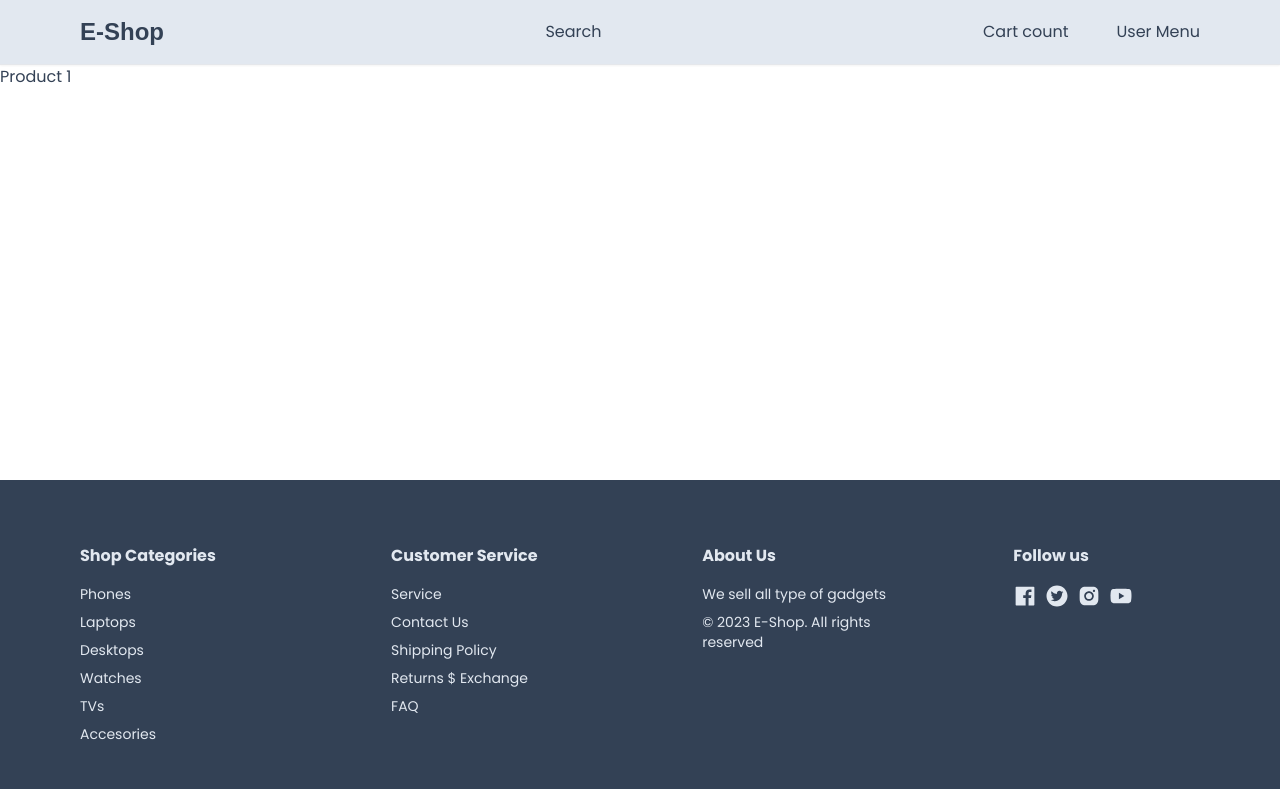
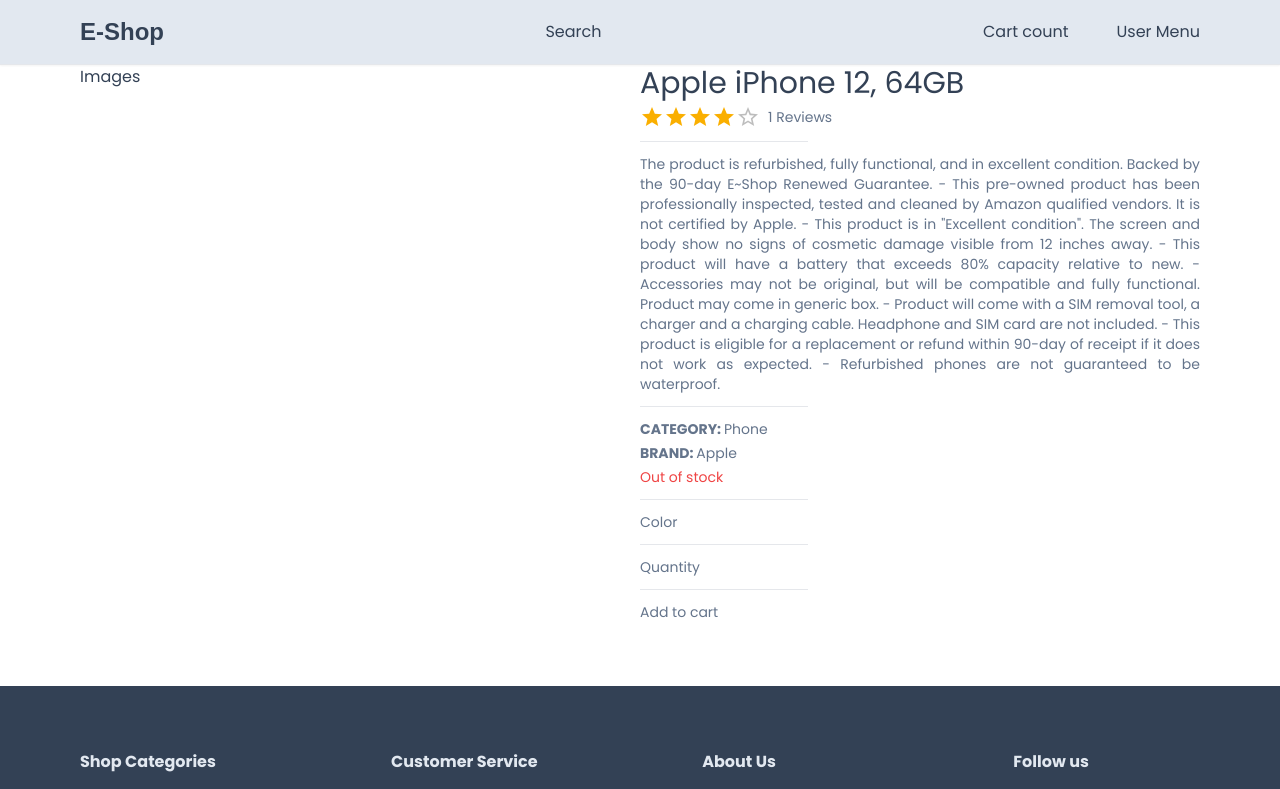
Before and after one commit to tanvirgeek/e-shop, a Next.js app: page /product/1 in a window 1280 px wide. Shown: the top 789 px of the page. Built offline with nearby package versions, Linux system fonts and the light colour scheme; a web font is replaced by a local one.

Commit message:
Product Details

```diff
--- /dev/null
+++ b/app/product/[productId]/ProductDetails.tsx
@@ -0,0 +1,49 @@
+import { Rating } from "@mui/material";
+
+interface ProductDetailsProps {
+  product: any;
+}
+
+const Horizontal = () => {
+  return <hr className="w-[30%] my-2"></hr>;
+};
+
+const ProductDetails: React.FC<ProductDetailsProps> = ({ product }) => {
+  const productRating =
+    product.reviews.reduce((acc: number, item: any) => item.rating + acc, 0) /
+    product.reviews.length;
+  return (
+    <div className="grid grid-cols-1 md:grid-cols-2">
+      <div>Images</div>
+      <div className="flex flex-col gap-1 text-slate-500 text-sm">
+        <h2 className="text-3xl font-medium text-slate-700">{product.name}</h2>
+        <div className="flex items-center gap-2">
+          <Rating value={productRating} readOnly />
+          <div>{product.reviews.length} Reviews</div>
+        </div>
+        <Horizontal />
+        <div className="text-justify">{product.description}</div>
+        <Horizontal />
+        <div>
+          <span className="font-semibold">CATEGORY: </span>
+          <span>{product.category}</span>
+        </div>
+        <div>
+          <span className="font-semibold">BRAND: </span>
+          <span>{product.brand}</span>
+        </div>
+        <div className={product.instock ? "text-green-500" : "text-red-500"}>
+          {product.instock ? "In stock" : "Out of stock"}
+        </div>
+        <Horizontal />
+        <div>Color</div>
+        <Horizontal />
+        <div>Quantity</div>
+        <Horizontal />
+        <div>Add to cart</div>
+      </div>
+    </div>
+  );
+};
+
+export default ProductDetails;
--- a/app/product/[productId]/page.tsx
+++ b/app/product/[productId]/page.tsx
@@ -1,9 +1,19 @@
+import Container from "@/components/Container";
 import React from "react";
+import ProductDetails from "./ProductDetails";
+import { product } from "@/utils/product";
 interface IPrams {
   productId?: string;
 }
 const Product = ({ params }: { params: IPrams }) => {
-  return <div>Product {params.productId}</div>;
+  console.log(params.productId);
+  return (
+    <div>
+      <Container>
+        <ProductDetails product = {product} />
+      </Container>
+    </div>
+  );
 };
 
 export default Product;
--- /dev/null
+++ b/utils/product.ts
@@ -0,0 +1,53 @@
+export const product = {
+  id: "648437b38c44d52b9542e340",
+  name: "Apple iPhone 12, 64GB",
+  description:
+    'The product is refurbished, fully functional, and in excellent condition. Backed by the 90-day E~Shop Renewed Guarantee.\n- This pre-owned product has been professionally inspected, tested and cleaned by Amazon qualified vendors. It is not certified by Apple.\n- This product is in "Excellent condition". The screen and body show no signs of cosmetic damage visible from 12 inches away.\n- This product will have a battery that exceeds 80% capacity relative to new.\n- Accessories may not be original, but will be compatible and fully functional. Product may come in generic box.\n- Product will come with a SIM removal tool, a charger and a charging cable. Headphone and SIM card are not included.\n- This product is eligible for a replacement or refund within 90-day of receipt if it does not work as expected.\n- Refurbished phones are not guaranteed to be waterproof.',
+  price: 40,
+  brand: "Apple",
+  category: "Phone",
+  inStock: true,
+  images: [
+    {
+      color: "Black",
+      colorCode: "#000000",
+      image:
+        "https://firebasestorage.googleapis.com/v0/b/ecommerce-shop-cc542.appspot.com/o/products%2F1686386605041-iphone12-black.jpg?alt=media&token=32abf316-ddf6-4870-9e1e-a7c884b750d6",
+    },
+    {
+      color: "Blue",
+      colorCode: " #0000FF",
+      image:
+        "https://firebasestorage.googleapis.com/v0/b/ecommerce-shop-cc542.appspot.com/o/products%2F1686386607274-iphone12-blue.jpg?alt=media&token=e83a9b13-86b6-4518-9f1e-8ddef12ba9a2",
+    },
+    {
+      color: "Red",
+      colorCode: "#FF0000",
+      image:
+        "https://firebasestorage.googleapis.com/v0/b/ecommerce-shop-cc542.appspot.com/o/products%2F1686386608652-iphone12-red.jpg?alt=media&token=603a9e86-5b8c-4f8d-b61c-c1c77e60e954",
+    },
+  ],
+  reviews: [
+    {
+      id: "6499b4887402b0efd394d8f3",
+      userId: "6499b184b0e9a8c8709821d3",
+      productId: "648437b38c44d52b9542e340",
+      rating: 4,
+      comment:
+        "good enough. I like the camera and casing. the delivery was fast too.",
+      createdDate: "2023-06-26T15:53:44.483Z",
+      user: {
+        id: "6499b184b0e9a8c8709821d3",
+        name: "Chaoo",
+        email: "example1@gmail.com",
+        emailVerified: null,
+        image:
+          "https://lh3.googleusercontent.com/a/AAcHTtcuRLwWi1vPKaQOcJlUurlhRAIIq2LgYccE8p32=s96-c",
+        hashedPassword: null,
+        createdAt: "2023-06-26T15:40:52.558Z",
+        updatedAt: "2023-06-26T15:40:52.558Z",
+        role: "USER",
+      },
+    },
+  ],
+};
```
